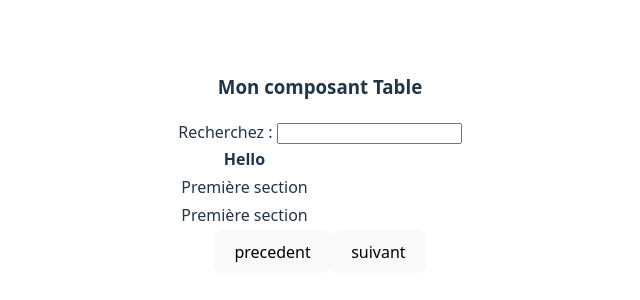
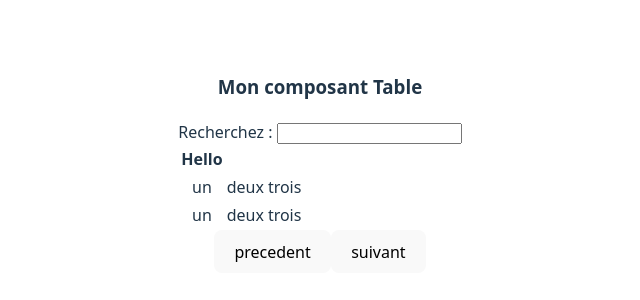
Before and after one commit to Patience-Kori1/react-reusable-components, a React (Vite) app: page / in a window 1280 px wide. Shown: the part 236-536 px from the top of the page, without its empty margins (320-960 px from the left). Built offline with nearby package versions, Linux system fonts and the light colour scheme.

Commit message:
Use map in TdataBody

```diff
--- a/src/components/tableComponent/TdataBody.jsx
+++ b/src/components/tableComponent/TdataBody.jsx
@@ -1,5 +1,11 @@
-export default function TdataBody () {
+export default function TdataBody() {
+    const data = ["un", "deux", "trois"]
+
     return (
-        <td> Première section</td>
+        <>
+            {data.map((col, index) => (
+                <td key={index}>{col}</td>
+            ))}
+        </>
     )
 }
```
